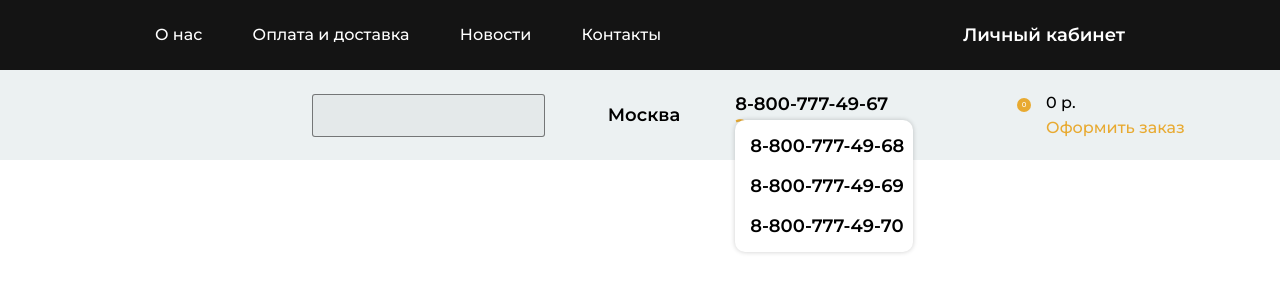
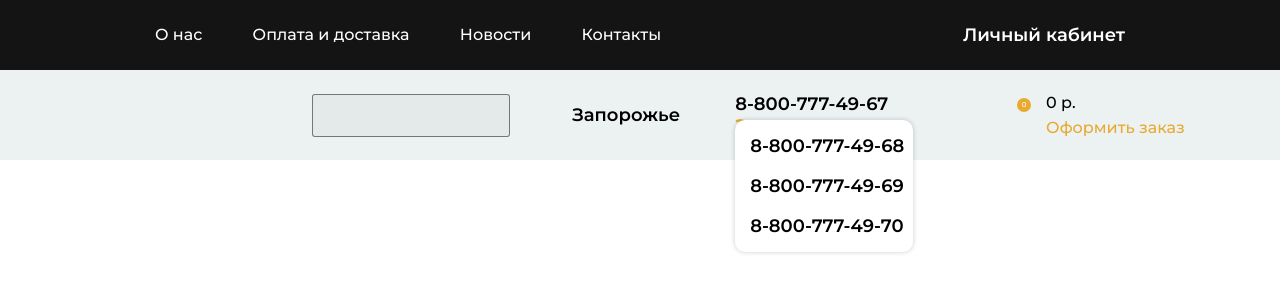
Before and after one commit to andrey-stseba/zlatmax-website, a website: page #src/index.html in a window 1280 px wide. Drawn offline with nearby package versions, Linux system fonts and the light colour scheme; files that its build step writes are made by us from their sources; files whose address does not match are found by name; a web font is replaced by a local one.

Commit message:
change text in actions-header__location

```diff
--- a/#src/_header.html
+++ b/#src/_header.html
@@ -47,7 +47,9 @@
         </form>
       </div>
       <div class="body-header__actions actions-header">
-        <a href="#" class="actions-header__location _icon-location">Москва</a>
+        <a href="#" class="actions-header__location _icon-location"
+          >Запорожье</a
+        >
         <div class="actions-header__phones phones-header">
           <div data-spollers class="phones-header__items">
             <div class="phones-header__item">
```
